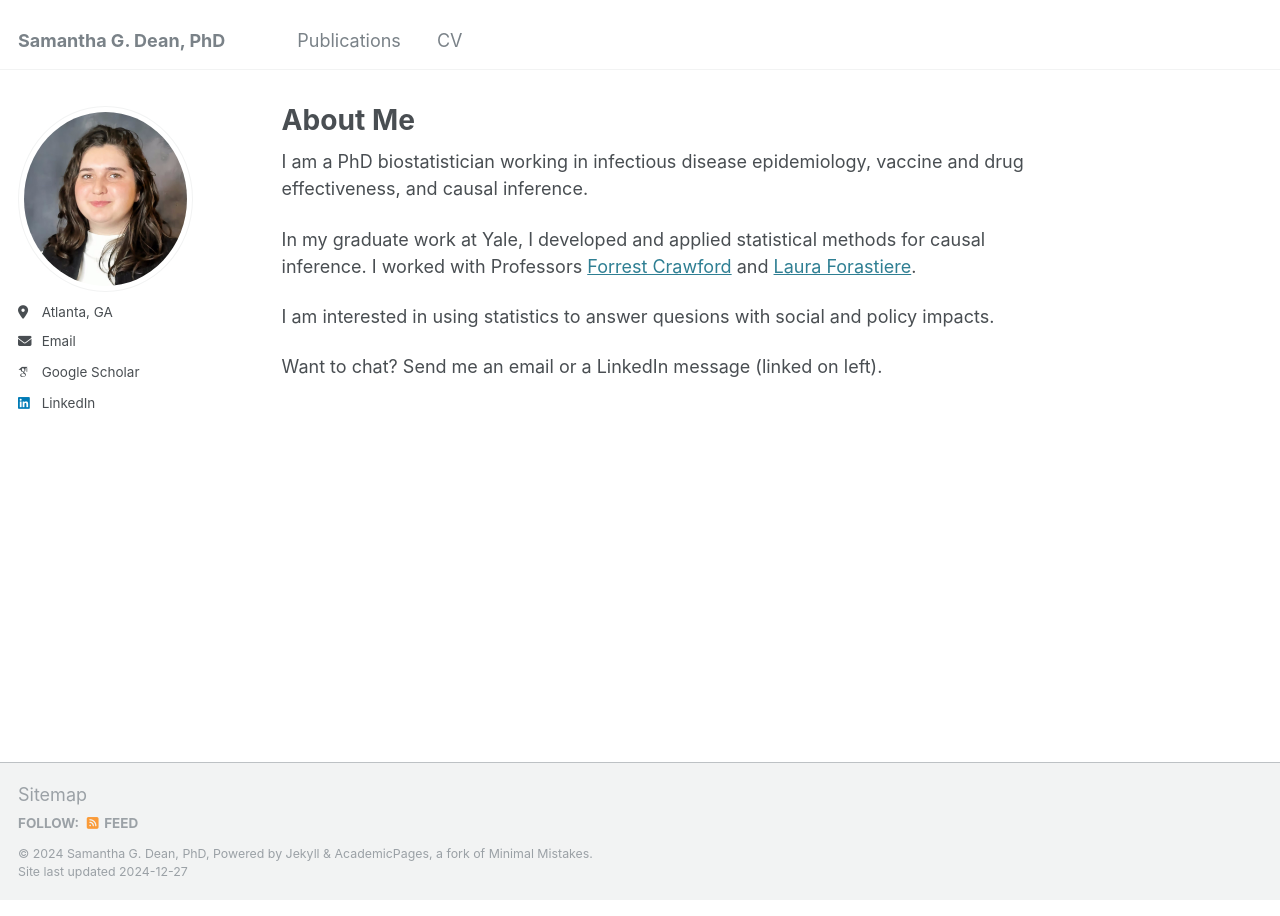
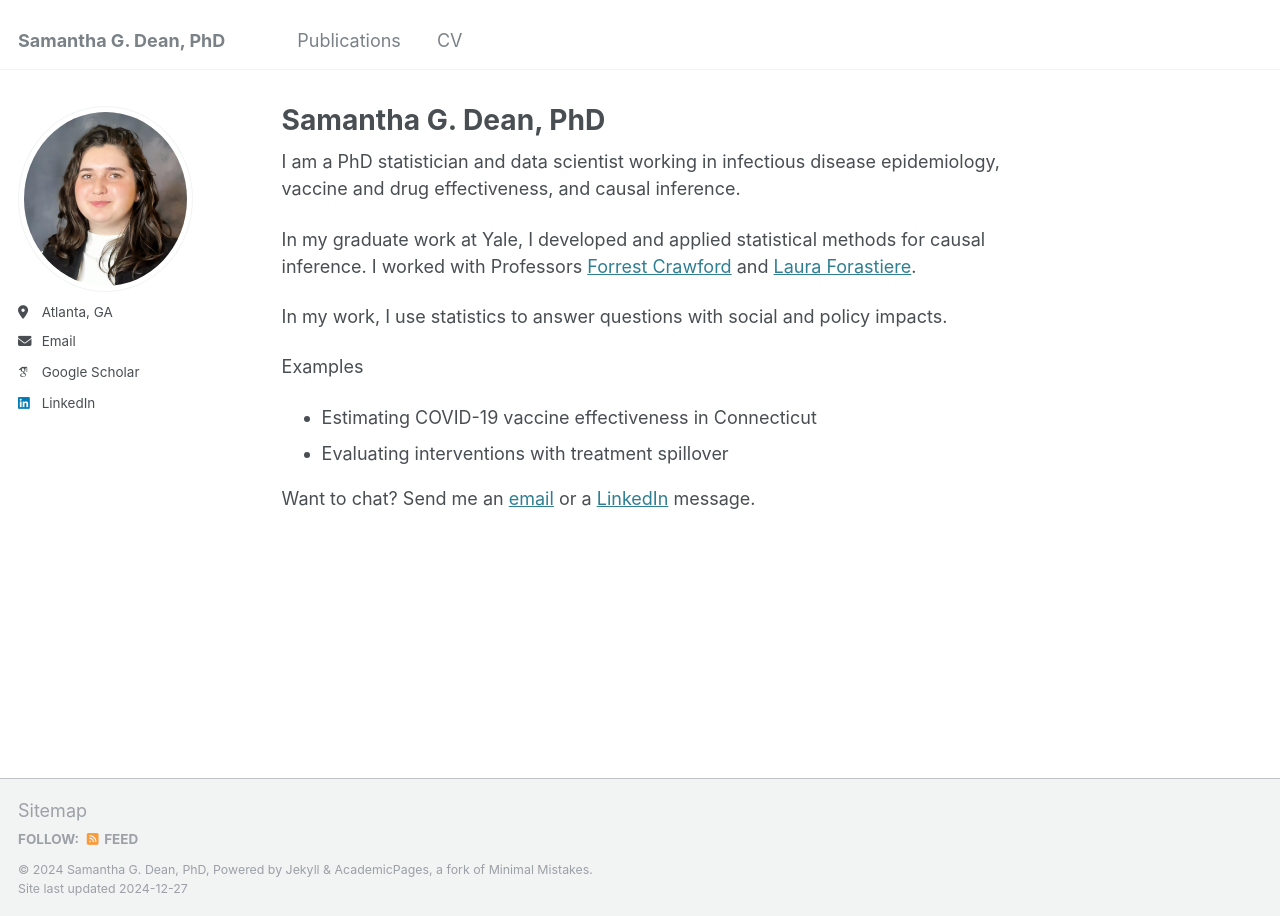
Before and after one commit to sammigd/sammigd.github.io, a Jekyll site: the page built from _pages/about.md, in a window 1280 px wide. Built offline with Jekyll 4.4.1, drawn with Linux system fonts in a browser that asks for light colours; some web fonts are replaced.

Commit message:
updating about me page

```diff
--- a/_pages/about.md
+++ b/_pages/about.md
@@ -1,16 +1,20 @@
 ---
 permalink: /
-title: "About Me"
+title: "Samantha G. Dean, PhD"
 author_profile: true
 redirect_from:
   - /about/
   - /about.html
 ---
 
-I am a PhD biostatistician working in infectious disease epidemiology, vaccine and drug effectiveness, and causal inference.
+I am a PhD statistician and data scientist working in infectious disease epidemiology, vaccine and drug effectiveness, and causal inference.
 
 In my graduate work at Yale, I developed and applied statistical methods for causal inference. I worked with Professors [Forrest Crawford](http://www.crawfordlab.io/) and [Laura Forastiere](https://ysph.yale.edu/profile/laura_forastiere/).
 
-I am interested in using statistics to answer quesions with social and policy impacts.
+In my work, I use statistics to answer questions with social and policy impacts.
 
-Want to chat? Send me an email or a LinkedIn message (linked on left).
+Examples
+- Estimating COVID-19 vaccine effectiveness in Connecticut
+- Evaluating interventions with treatment spillover
+
+Want to chat? Send me an [email](sdean39@gmail.com) or a [LinkedIn](https://www.linkedin.com/in/samantha-dean123/) message.
```
Also changed, not shown: 1 other file.
